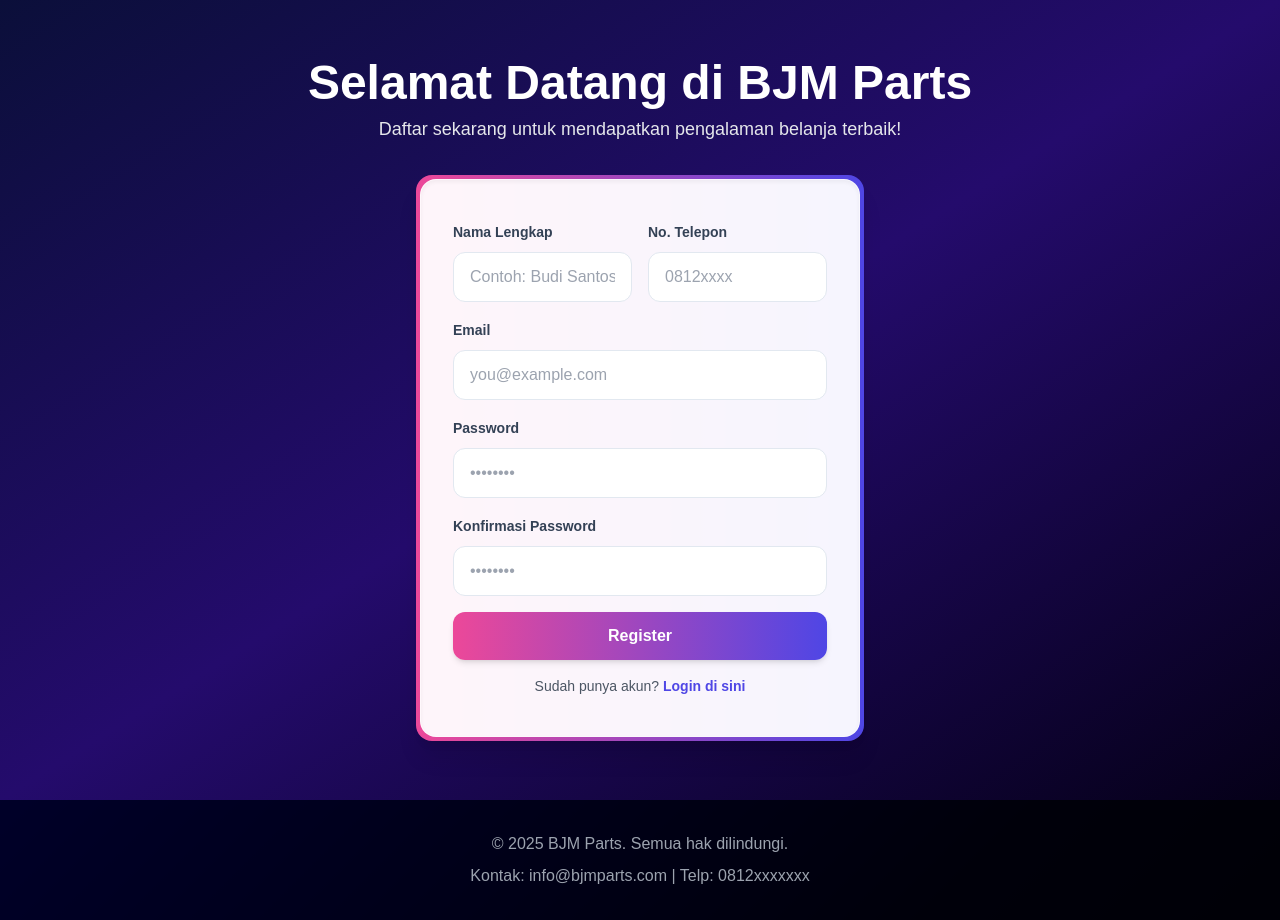
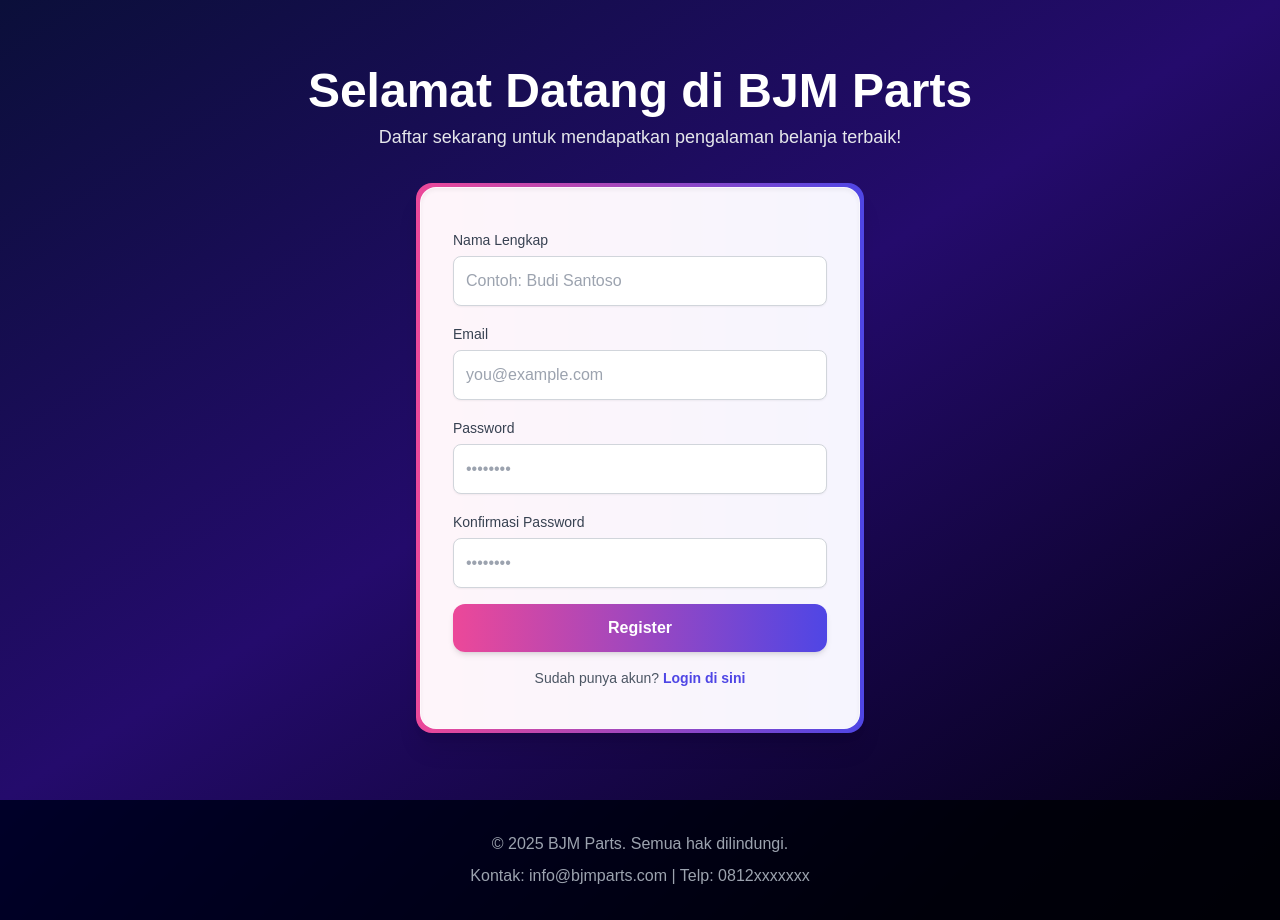
Before and after one commit to rsl23/Project-SDP, a React (Vite) app in the folder projectSDP/: page /register in a window 1280 px wide. Built offline with nearby package versions, Linux system fonts and the light colour scheme.

Commit message:
auth -db

```diff
--- a/projectSDP/package.json
+++ b/projectSDP/package.json
@@ -10,7 +10,9 @@
     "preview": "vite preview"
   },
   "dependencies": {
+    "firebase": "^12.3.0",
     "framer-motion": "^12.23.22",
+    "joi": "^18.0.1",
     "lucide-react": "^0.544.0",
     "react": "^19.1.1",
     "react-dom": "^19.1.1",
--- a/projectSDP/src/login/LoginPage.jsx
+++ b/projectSDP/src/login/LoginPage.jsx
@@ -8,8 +8,7 @@ function LoginForm() {
 
     const handleLogin = (e) => {
         e.preventDefault();
-        // Bisa tambahkan validasi login di sini
-        navigate("/"); // redirect ke halaman produk
+        navigate("/");
     };
 
     return (
@@ -30,8 +29,6 @@ function LoginForm() {
 export default function LoginPage() {
     return (
         <div className="min-h-screen flex flex-col items-center justify-center bg-gradient-to-br from-[#0b0f3a] via-[#240b6c] to-[#050018] p-6">
-
-            {/* Teks di atas card */}
             <div className="mb-8 text-center">
                 <h1 className="text-4xl md:text-5xl font-extrabold text-white">
                     Selamat Datang
--- a/projectSDP/src/register/RegisterPage.jsx
+++ b/projectSDP/src/register/RegisterPage.jsx
@@ -1,62 +1,175 @@
-import React from "react";
+import React, { useState } from "react";
 import { motion } from "framer-motion";
-import { Link } from "react-router-dom";
-import InputField from "../components/InputField";
+import { Link, useNavigate } from "react-router-dom";
+import { initializeApp, getApps } from "firebase/app";
+import {
+    getAuth,
+    createUserWithEmailAndPassword,
+    fetchSignInMethodsForEmail,
+    updateProfile,
+    sendEmailVerification,
+} from "firebase/auth";
+import { getFirestore, doc, setDoc, serverTimestamp } from "firebase/firestore";
+import { getAnalytics } from "firebase/analytics";
+import Joi from "joi";
+
+const firebaseConfig = {
+    apiKey: "AIzaSyCONECmExrEM1zwzO9dKaHHsTl79MV4Dr4",
+    authDomain: "project-sdp-fpw.firebaseapp.com",
+    projectId: "project-sdp-fpw",
+    storageBucket: "project-sdp-fpw.firebasestorage.app",
+    messagingSenderId: "248928609793",
+    appId: "1:248928609793:web:4b62ede10751f92aed0200",
+    measurementId: "G-45CBKGR3FK",
+};
+
+const app = !getApps().length ? initializeApp(firebaseConfig) : getApps()[0];
+const auth = getAuth(app);
+const db = getFirestore(app);
+const analytics = getAnalytics(app);
+
+function InputField({ label, type = "text", name, value, onChange, placeholder }) {
+    return (
+        <label className="block">
+            <span className="text-sm font-medium text-gray-700">{label}</span>
+            <input
+                name={name}
+                value={value}
+                onChange={onChange}
+                type={type}
+                placeholder={placeholder}
+                className="mt-1 w-full rounded-lg border border-gray-300 shadow-sm p-3 text-gray-900 placeholder-gray-400 focus:outline-none focus:ring-2 focus:ring-indigo-500"
+            />
+        </label>
+    );
+}
 
 function RegisterForm() {
+    const navigate = useNavigate();
+    const [form, setForm] = useState({ name: "", email: "", password: "", confirmPassword: "" });
+    const [loading, setLoading] = useState(false);
+    const [error, setError] = useState("");
+    const [success, setSuccess] = useState(false);
+
+    const schema = Joi.object({
+        name: Joi.string().min(3).max(50).required().messages({
+            "string.empty": "Nama wajib diisi.",
+            "string.min": "Nama minimal 3 karakter.",
+            "string.max": "Nama maksimal 50 karakter.",
+        }),
+        email: Joi.string().email({ tlds: { allow: false } }).required().messages({
+            "string.empty": "Email wajib diisi.",
+            "string.email": "Format email tidak valid.",
+        }),
+        password: Joi.string().min(6).required().messages({
+            "string.empty": "Password wajib diisi.",
+            "string.min": "Password minimal 6 karakter.",
+        }),
+        confirmPassword: Joi.any().valid(Joi.ref("password")).required().messages({
+            "any.only": "Konfirmasi password tidak cocok.",
+            "any.required": "Konfirmasi password wajib diisi.",
+        }),
+    });
+
+    function handleChange(e) {
+        setForm((prev) => ({ ...prev, [e.target.name]: e.target.value }));
+    }
+
+    async function handleSubmit(e) {
+        e.preventDefault();
+        setError("");
+        setSuccess(false);
+
+        const { name, email, password, confirmPassword } = form;
+        const { error: validationError } = schema.validate({ name, email, password, confirmPassword }, { abortEarly: false });
+        if (validationError) {
+            setError(validationError.details[0].message);
+            return;
+        }
+
+        setLoading(true);
+
+        try {
+            const signInMethods = await fetchSignInMethodsForEmail(auth, email);
+            if (signInMethods.length > 0) {
+                setError("Email ini sudah terdaftar.");
+                setLoading(false);
+                return;
+            }
+
+            const userCredential = await createUserWithEmailAndPassword(auth, email, password);
+            const user = userCredential.user;
+            await updateProfile(user, { displayName: name });
+            await setDoc(doc(db, "users", user.uid), { name, email, createdAt: serverTimestamp() });
+            const emailPromise = sendEmailVerification(user);
+            const timeoutPromise = new Promise((_, reject) => setTimeout(() => reject(new Error("timeout")), 8000));
+            await Promise.race([emailPromise, timeoutPromise]).catch((err) => console.warn("Gagal kirim email:", err));
+
+            setSuccess(true);
+        } catch (err) {
+            const code = err?.code || "";
+            let message = "Terjadi kesalahan. Silakan coba lagi.";
+            if (code === "auth/invalid-email") message = "Format email tidak valid.";
+            else if (code === "auth/weak-password") message = "Password terlalu lemah (min. 6 karakter).";
+            setError(message);
+        } finally {
+            setLoading(false);
+        }
+    }
+
     return (
-        <form className="space-y-4">
-            <div className="grid grid-cols-1 md:grid-cols-2 gap-4">
-                <InputField label="Nama Lengkap" placeholder="Contoh: Budi Santoso" />
-                <InputField label="No. Telepon" placeholder="0812xxxx" />
-            </div>
+        <>
+            <form onSubmit={handleSubmit} className="space-y-4">
+                <InputField name="name" value={form.name} onChange={handleChange} label="Nama Lengkap" placeholder="Contoh: Budi Santoso" />
+                <InputField name="email" value={form.email} onChange={handleChange} label="Email" type="email" placeholder="you@example.com" />
+                <InputField name="password" value={form.password} onChange={handleChange} label="Password" type="password" placeholder="••••••••" />
+                <InputField name="confirmPassword" value={form.confirmPassword} onChange={handleChange} label="Konfirmasi Password" type="password" placeholder="••••••••" />
 
-            <InputField label="Email" type="email" placeholder="you@example.com" />
-            <InputField label="Password" type="password" placeholder="••••••••" />
-            <InputField
-                label="Konfirmasi Password"
-                type="password"
-                placeholder="••••••••"
-            />
+                {error && <p className="text-sm text-red-600">{error}</p>}
 
                 <button
                     type="submit"
-                className="w-full py-3 rounded-xl bg-gradient-to-r from-pink-500 to-indigo-600 text-white font-semibold shadow-md mt-6"
+                    disabled={loading}
+                    className={`w-full py-3 rounded-xl bg-gradient-to-r from-pink-500 to-indigo-600 text-white font-semibold shadow-md mt-6 transition ${loading ? "opacity-70 cursor-wait" : "hover:opacity-90"}`}
                 >
-                Register
+                    {loading ? "Mendaftar..." : "Register"}
                 </button>
 
-            {/* Link ke login */}
                 <p className="text-center text-sm text-gray-600 mt-4">
-                Sudah punya akun?{" "}
-                <Link to="/login" className="text-indigo-600 font-semibold hover:underline">
-                    Login di sini
-                </Link>
+                    Sudah punya akun? <Link to="/login" className="text-indigo-600 font-semibold hover:underline">Login di sini</Link>
                 </p>
             </form>
+            {success && (
+                <div className="fixed inset-0 flex items-center justify-center bg-black/50 z-50">
+                    <div className="bg-white rounded-2xl p-8 shadow-xl text-center max-w-sm">
+                        <h2 className="text-2xl font-bold text-green-600 mb-2">Registrasi Berhasil!</h2>
+                        <p className="text-gray-700 mb-6">Akun kamu berhasil dibuat. Silakan cek email untuk verifikasi sebelum login.</p>
+                        <button
+                            onClick={() => {
+                                setSuccess(false);
+                                setForm({ name: "", email: "", password: "", confirmPassword: "" }); // reset form
+                            }}
+                            className="px-6 py-2 bg-indigo-600 text-white rounded-lg font-semibold hover:bg-indigo-700 transition"
+                        >
+                            OK
+                        </button>
+                    </div>
+                </div>
+            )}
+        </>
     );
 }
 
 export default function RegisterPage() {
     return (
         <div className="min-h-screen flex flex-col items-center justify-center bg-gradient-to-br from-[#0b0f3a] via-[#240b6c] to-[#050018] p-6">
-
-            {/* Teks di atas card */}
             <div className="mb-8 text-center">
-                <h1 className="text-4xl md:text-5xl font-extrabold text-white">
-                    Selamat Datang di BJM Parts
-                </h1>
-                <p className="text-lg text-gray-200 mt-2">
-                    Daftar sekarang untuk mendapatkan pengalaman belanja terbaik!
-                </p>
+                <h1 className="text-4xl md:text-5xl font-extrabold text-white">Selamat Datang di BJM Parts</h1>
+                <p className="text-lg text-gray-200 mt-2">Daftar sekarang untuk mendapatkan pengalaman belanja terbaik!</p>
             </div>
 
-            <motion.div
-                initial={{ opacity: 0, y: 20 }}
-                animate={{ opacity: 1, y: 0 }}
-                transition={{ duration: 0.45 }}
-                className="relative p-1 rounded-2xl bg-gradient-to-r from-pink-500 to-indigo-600 shadow-xl w-full max-w-md"
-            >
+            <motion.div initial={{ opacity: 0, y: 20 }} animate={{ opacity: 1, y: 0 }} transition={{ duration: 0.45 }}
+                className="relative p-1 rounded-2xl bg-gradient-to-r from-pink-500 to-indigo-600 shadow-xl w-full max-w-md">
                 <div className="bg-white/95 rounded-2xl px-8 py-10 shadow-inner border border-white/30">
                     <RegisterForm />
                 </div>
```
Also changed, not shown: 1 other file (tests, documents, lock files or other folders). Lines whose indentation alone changed are shown as unchanged.
